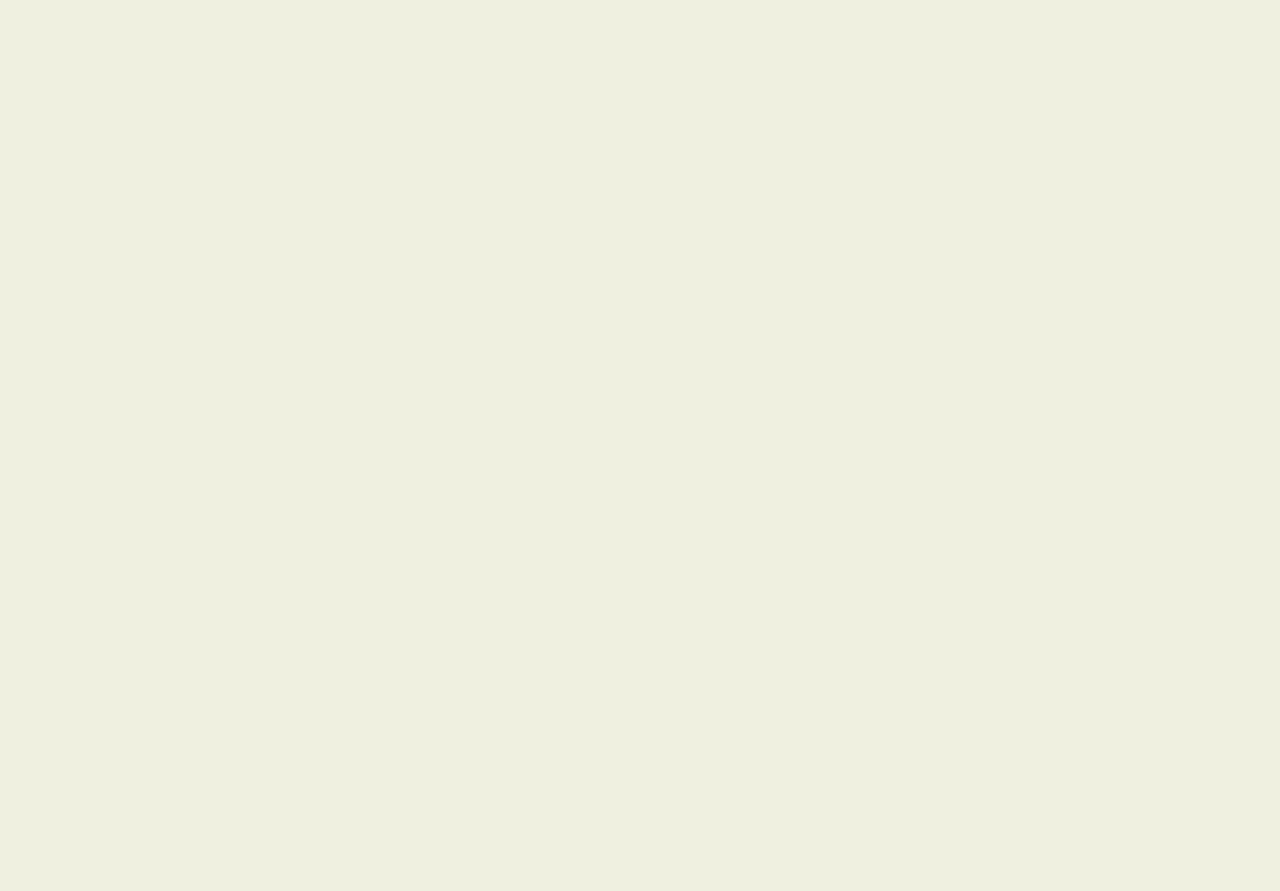
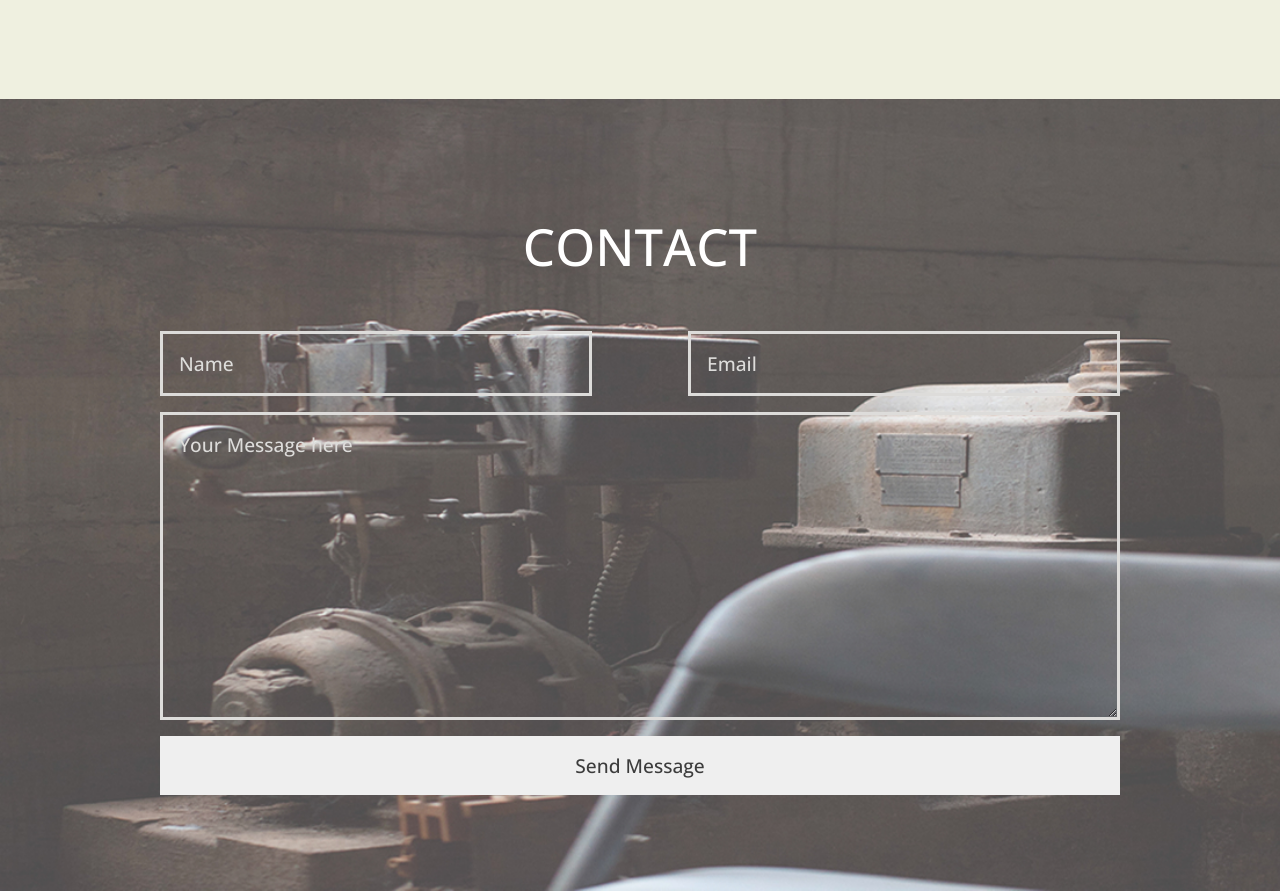
Before and after one commit to mianodigital/delani-studios, a React (Create React App) app: page / in a window 1280 px wide. Shown: the part 2974-3865 px from the top of the page. Before the commit the page ends 3073 px from the top, so only its background shows below. Built offline with nearby package versions, Linux system fonts and the light colour scheme.

Commit message:
Contact Section
Created the contact section, implemented styling and transparent background

```diff
--- /dev/null
+++ b/src/components/containers/Contact.jsx
@@ -0,0 +1,29 @@
+import { ContactContainer, FormContainer, InputContainer, Section } from '../styles/container.styled';
+import { Button, Input, TextArea } from '../styles/elements.styled';
+import { HeroTitle } from '../styles/typography.styled';
+
+function Contact() {
+  return (
+    <ContactContainer>
+      <Section>
+        <HeroTitle>Contact</HeroTitle>
+        <FormContainer>
+          <InputContainer>
+            <Input type='text' name='name' placeholder='Name' />
+            <Input type='text' name='email' placeholder='Email' />
+          </InputContainer>
+          <TextArea
+            name='message'
+            id=''
+            cols='30'
+            rows='10'
+            placeholder='Your Message here'
+          />
+          <Button>Send Message</Button>
+        </FormContainer>
+      </Section>
+    </ContactContainer>
+  );
+}
+
+export default Contact;
--- a/src/components/containers/index.js
+++ b/src/components/containers/index.js
@@ -3,3 +3,4 @@ export { default as About } from './About';
 export { default as Services } from './Services';
 export { default as Operations } from './Operations';
 export { default as Portfolio } from './Portfolio';
+export { default as Contact } from './Contact';
--- a/src/components/styles/container.styled.js
+++ b/src/components/styles/container.styled.js
@@ -1,5 +1,6 @@
 import styled from 'styled-components';
 
+import contactBg from '../../assets/images/backgrounds/contact.jpg';
 import heroBg from '../../assets/images/backgrounds/home.jpg';
 import servicesBg from '../../assets/images/backgrounds/services.jpg';
 
@@ -41,6 +42,11 @@ export const ServicesContainer = styled(HeroContainer)`
   height: 100%;
 `;
 
+export const ContactContainer = styled(HeroContainer)`
+  background-image: url(${contactBg});
+  height: 100%;
+`;
+
 export const Row = styled.div`
   display: flex;
   flex-direction: row;
@@ -60,3 +66,15 @@ export const Card = styled.div`
     width: 5rem;
   }
 `;
+
+export const FormContainer = styled.form`
+  width: 100%;
+  display: flex;
+  flex-direction: column;
+`;
+
+export const InputContainer = styled.div`
+  width: 100%;
+  display: flex;
+  justify-content: space-between;
+`;
--- /dev/null
+++ b/src/components/styles/elements.styled.js
@@ -0,0 +1,48 @@
+import styled from 'styled-components';
+
+export const Input = styled.input`
+  width: 45%;
+  margin: 1rem 0;
+  background: transparent;
+  border: 3px solid ${({ theme }) => theme.colors.light};
+  padding: 1rem;
+  color: ${({ theme }) => theme.colors.light};
+  font-family: ${({ theme }) => theme.font.open};
+  font-size: 1.2rem;
+  font-weight: 500;
+
+  ::placeholder {
+    color: ${({ theme }) => theme.colors.light};
+  }
+
+  &:focus {
+    outline: none;
+  }
+`;
+export const TextArea = styled.textarea`
+  background: transparent;
+  border: 3px solid ${({ theme }) => theme.colors.light};
+  padding: 1rem;
+  color: ${({ theme }) => theme.colors.light};
+  font-family: ${({ theme }) => theme.font.open};
+  font-size: 1.2rem;
+  font-weight: 500;
+
+  ::placeholder {
+    color: ${({ theme }) => theme.colors.light};
+  }
+
+  &:focus {
+    outline: none;
+  }
+`;
+export const Button = styled.button`
+  margin: 1rem 0;
+  padding: 1rem;
+  border: none;
+  color: ${({ theme }) => theme.colors.secondary};
+  font-family: ${({ theme }) => theme.font.open};
+  font-size: 1.2rem;
+  font-weight: 500;
+  cursor: pointer;
+`;
--- a/src/pages/Home.jsx
+++ b/src/pages/Home.jsx
@@ -1,6 +1,6 @@
 import React from 'react';
 
-import { About, Hero, Operations, Portfolio, Services } from '../components/containers';
+import { About, Contact, Hero, Operations, Portfolio, Services } from '../components/containers';
 import { Main } from '../components/styles/container.styled';
 
 const Home = () => {
@@ -11,6 +11,7 @@ const Home = () => {
       <Services />
       <Operations />
       <Portfolio />
+      <Contact />
     </Main>
   );
 };
--- a/src/theme.js
+++ b/src/theme.js
@@ -13,8 +13,11 @@ export const GlobalStyles = createGlobalStyle`
     box-sizing: border-box;
     -webkit-font-smoothing: antialiased;
     -moz-osx-font-smoothing: grayscale;
+    outline: none;
     };
-
+/* *:focus {
+    outline: none;
+}; */
   body {
     font-family: ${({ theme }) => theme.font.open};
     background: ${({ theme }) => theme.colors.primary};
@@ -33,6 +36,7 @@ export const theme = {
     primary: '#eff0e0',
     secondary: '#3c3c3c',
     tertiary: '#ffffff',
+    light: '#dddcda',
   },
   media: {
     small: '320px',
```
